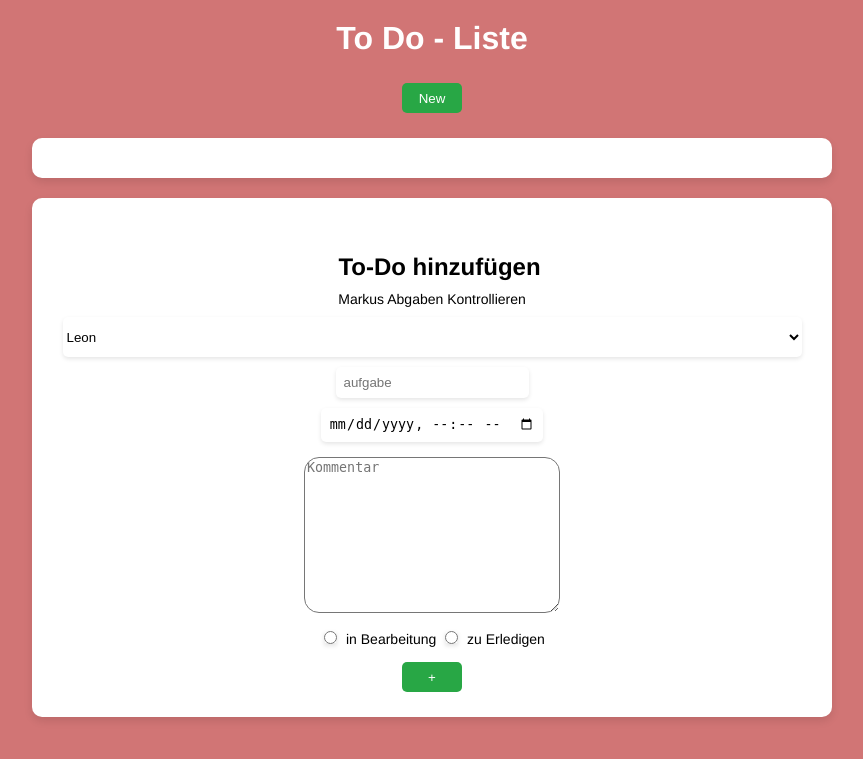
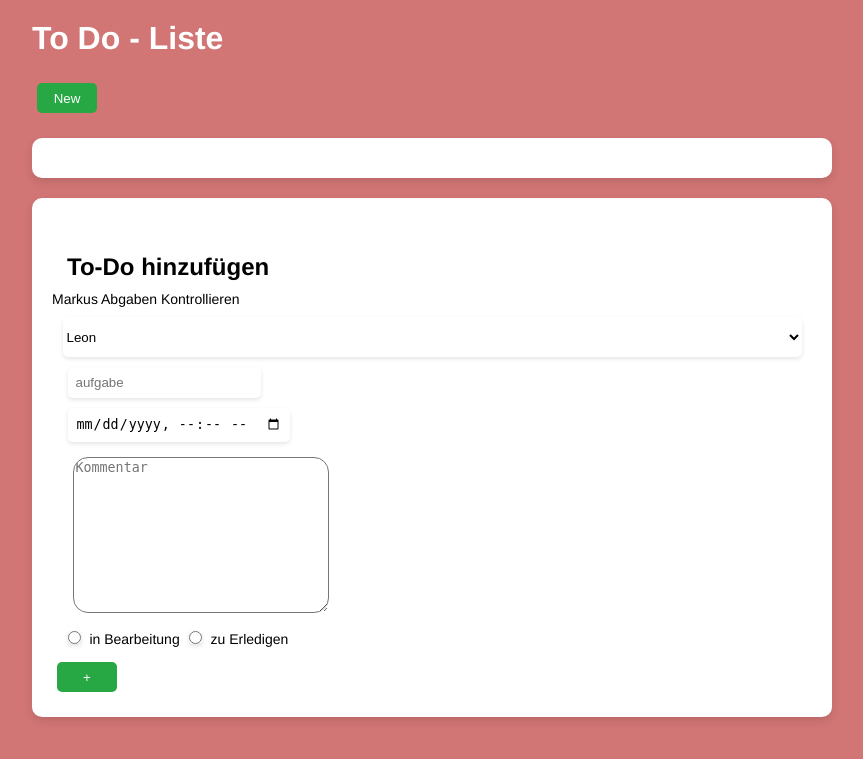
Before and after one commit to CEpicwav/Sommersemester-2023, a PHP site: page /main.html in a window 1280 px wide. Shown: the top 759 px of the page, without its empty margins (208-1071 px from the left). Run offline with PHP 8.4, Linux system fonts and the light colour scheme.

Commit message:
Update style.css

```diff
--- a/A004_toDoApp/style.css
+++ b/A004_toDoApp/style.css
@@ -5,7 +5,7 @@ body {
     max-width: 800px;
     margin: 0 auto;
     padding: 20px;
-    text-align: center;
+
 }
 
 input {
@@ -108,5 +108,5 @@ form {
 p {
     margin: 5px;
     font-size: 14px;
-    text-align: center;
+
 }
```
